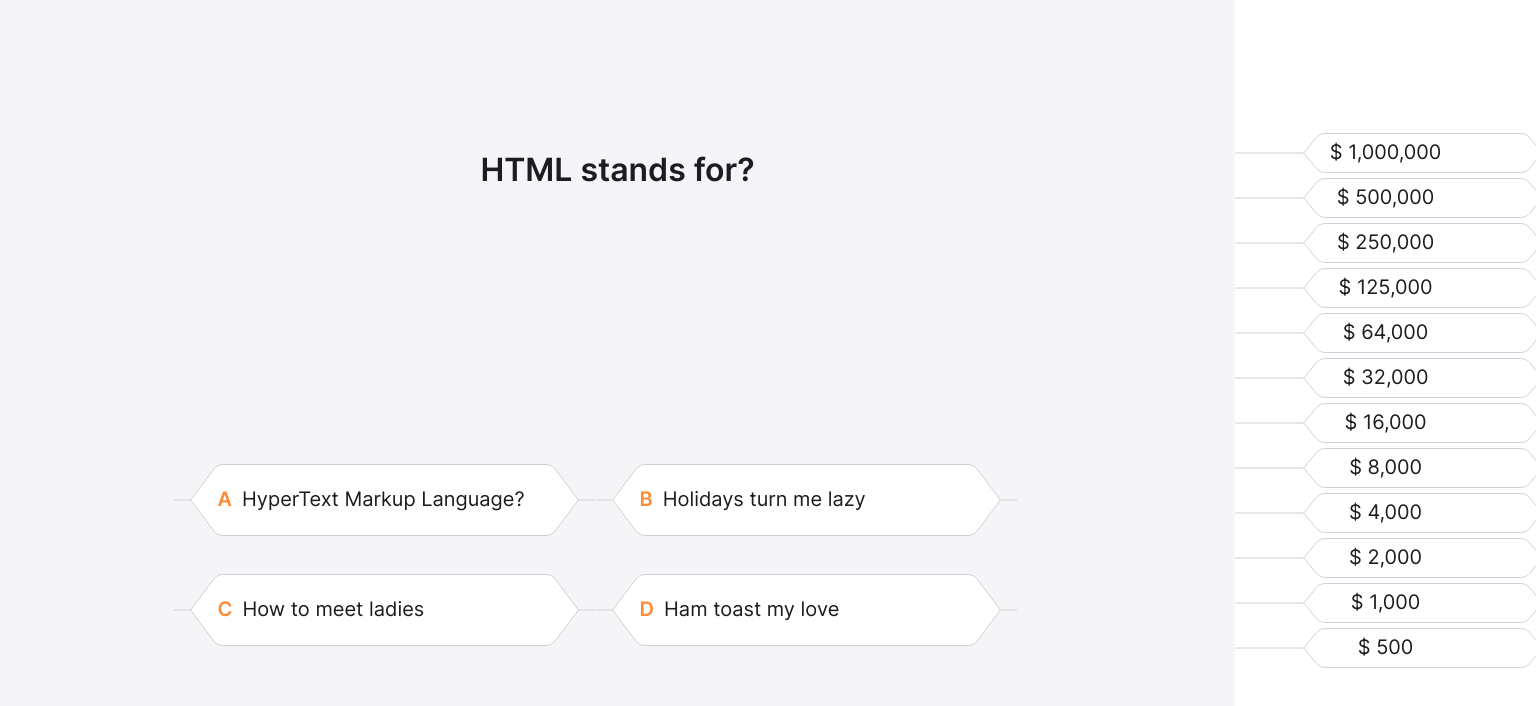
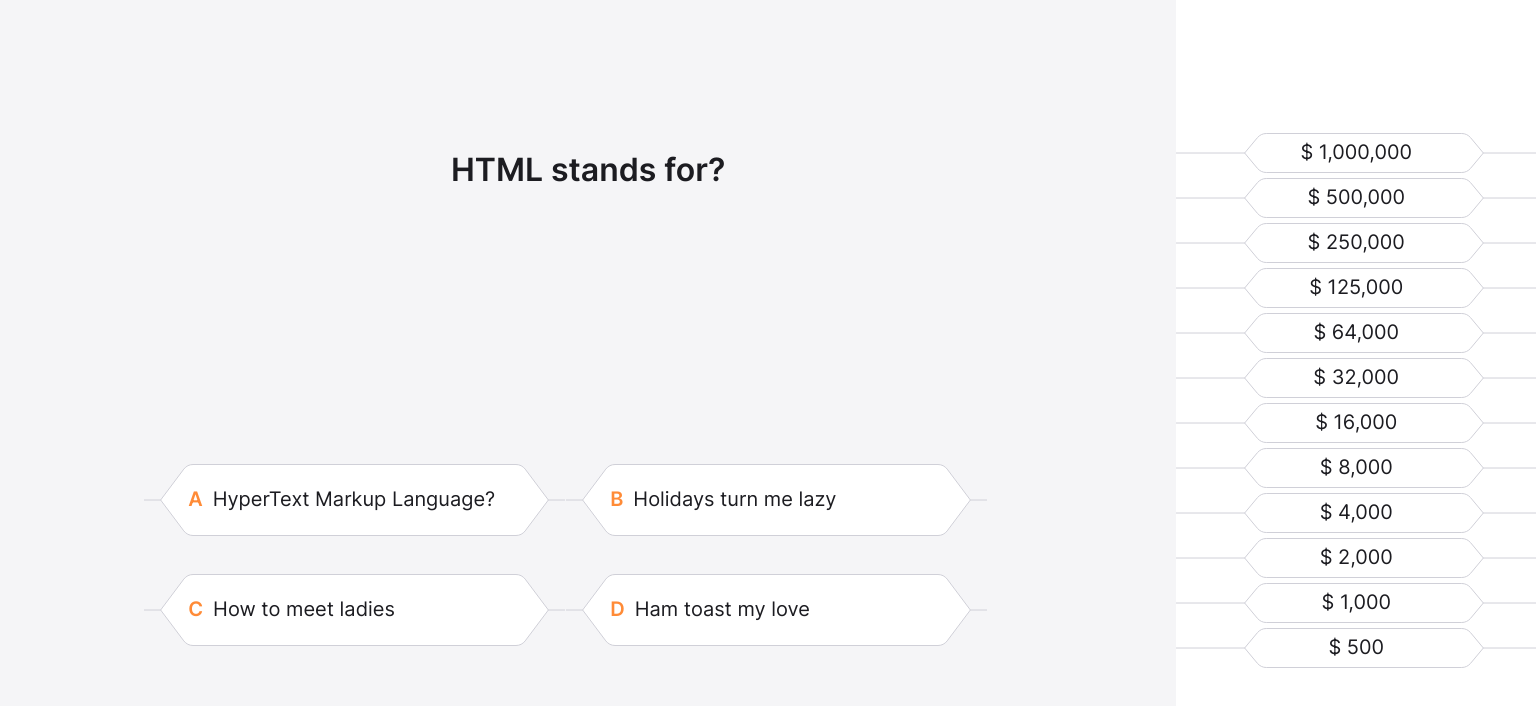
Before and after one commit to Ilya1122/millionaire-game-react-app, a React (Create React App) app: page / in a window 1536 px wide. Both pictures are taken after a click on the button "Start". Shown: the top 706 px of the page. Built offline with nearby package versions, Linux system fonts and the light colour scheme.

Commit message:
fixed styles reward list

```diff
--- a/src/components/RewardsList/index.scss
+++ b/src/components/RewardsList/index.scss
@@ -3,6 +3,7 @@
 .rewards__list {
   background-color: $primary-white;
   width: 376px;
+  overflow-x: hidden;
   margin: 0;
   padding: 0;
   display: flex;
--- a/src/pages/Game/index.scss
+++ b/src/pages/Game/index.scss
@@ -12,10 +12,6 @@
     display: flex;
     flex-direction: column;
     justify-content: space-between;
-
-
-
-
 
     .game__question {
       font-family: $fontFamily;
@@ -43,7 +39,7 @@
       padding: 15px;
       align-items: center;
       justify-content: space-around;
-      width: 100%;
+      width: 80%;
 
       .game__question {
         width: 100%;
```
